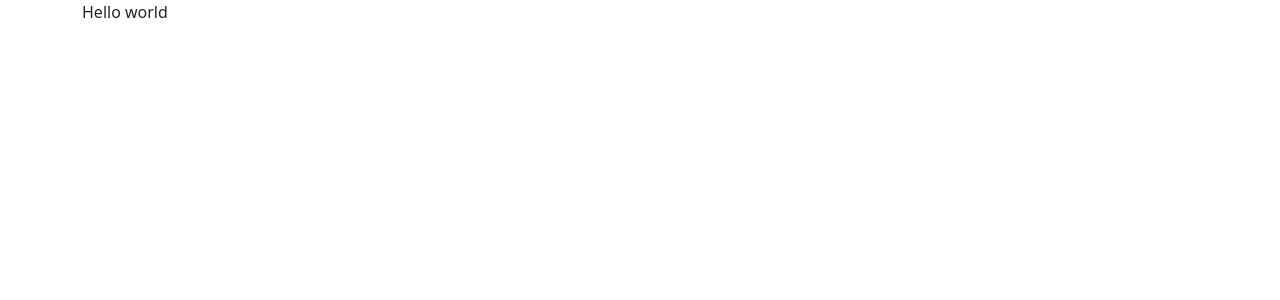
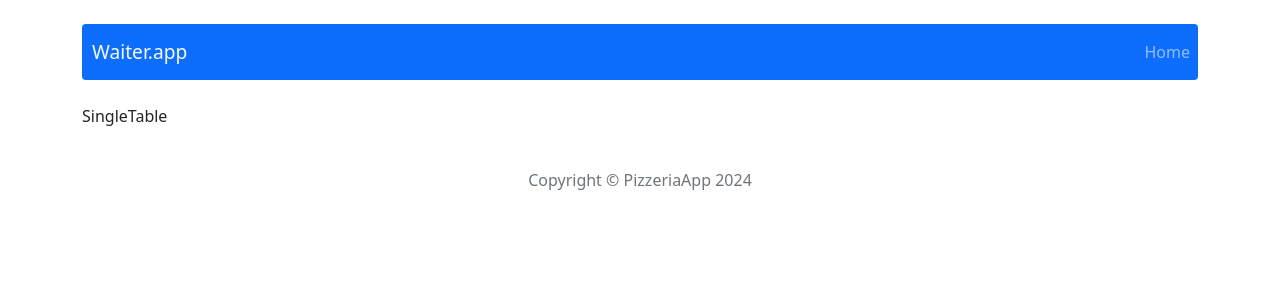
Before and after one commit to Natalialas/waiter-app, a React (Create React App) app: page /table/1 in a window 1280 px wide. Shown: the top 300 px of the page. Built offline with nearby package versions, Linux system fonts and the light colour scheme.

Commit message:
Add basic structure of project

```diff
--- a/public/db/app.json
+++ b/public/db/app.json
@@ -1,6 +1,32 @@
 {
-    "tables": [
-      {  },
-      {  }
-    ]
+  "tables": [
+    {
+      "id": "1",
+      "status": "Busy",
+      "peopleAmount": "2",
+      "maxPeopleAmount": "4",
+      "bill": "20"
+    },
+    {
+      "id": "2",
+      "status": "Free",
+      "peopleAmount": 0,
+      "maxPeopleAmount": 3,
+      "bill": 0
+    },
+    {
+      "id": "3",
+      "status": "Busy",
+      "peopleAmount": 2,
+      "maxPeopleAmount": 3,
+      "bill": 45
+    },
+    {
+      "id": "4",
+      "status": "Cleaning",
+      "peopleAmount": 0,
+      "maxPeopleAmount": 3,
+      "bill": 0
+    }
+  ]
 }
--- a/src/App.js
+++ b/src/App.js
@@ -1,10 +1,24 @@
-import { Container } from 'react-bootstrap';
+import { Routes, Route } from 'react-router-dom';
+import { Container } from 'react-bootstrap'
+import Header from './components/views/Header/Header';
+import Footer from './components/views/Footer/Footer';
+import Home from './components/pages/Home/Home';
+import SingleTable from './components/pages/SingleTable/SingleTable';
+import NotFound from './components/pages/NotFound/NotFound';
 
 const App = () => {
   return (
-    <Container>
-      <div>Hello world</div>
-    </Container>
+    <main>
+     <Container>
+      <Header />
+        <Routes>
+          <Route path="/" element={<Home />} />
+          <Route path="/table/:id" element={<SingleTable />} />
+          <Route path="*" element={<NotFound />} />
+        </Routes>
+        <Footer />
+     </Container>
+   </main>
   )
 }
 
--- /dev/null
+++ b/src/components/pages/Home/Home.js
@@ -0,0 +1,13 @@
+import { Container } from "react-bootstrap";
+
+
+const Home = () => {
+
+    return (
+        <Container>
+            Home
+        </Container>
+    );
+};
+
+export default Home;
--- /dev/null
+++ b/src/components/pages/NotFound/NotFound.js
@@ -0,0 +1,9 @@
+const NotFound = () => {
+    return (
+        <div>
+        <h1>Not found</h1>
+      </div>
+    );
+  };
+
+  export default NotFound;
--- /dev/null
+++ b/src/components/pages/SingleTable/SingleTable.js
@@ -0,0 +1,11 @@
+
+
+
+const SingleTable = (props) => {
+
+    return(
+        <div>SingleTable</div>
+    );
+  };
+
+  export default SingleTable;
--- /dev/null
+++ b/src/components/views/Footer/Footer.js
@@ -0,0 +1,9 @@
+const Footer = () => {
+    return (
+        <footer className="text-center text-muted mt-4 p-3">
+            <p>Copyright &copy; PizzeriaApp 2024</p>
+        </footer>
+    );
+  };
+
+  export default Footer;
--- /dev/null
+++ b/src/components/views/Header/Header.js
@@ -0,0 +1,11 @@
+import NavBar from "../NavBar/NavBar";
+
+const Header = () => {
+    return (
+        <div>
+            <NavBar></NavBar>
+        </div>
+    );
+  };
+
+  export default Header;
--- /dev/null
+++ b/src/components/views/NavBar/NavBar.js
@@ -0,0 +1,19 @@
+import { NavLink } from 'react-router-dom';
+import { Nav, Navbar } from 'react-bootstrap';
+
+
+const NavBar = () => {
+    return (
+        <Navbar bg="primary" variant="dark" expand="lg" className="mt-4 mb-4 rounded">
+            <Navbar.Brand as={NavLink} to="/" className="text-light" style={{ fontSize: '1.2rem', marginLeft: '10px' }}>Waiter.app</Navbar.Brand>
+            <Navbar.Toggle aria-controls="basic-navbar-nav" />
+            <Navbar.Collapse id="basic-navbar-nav">
+                <Nav className="ms-auto">
+                    <Nav.Link as={NavLink} to="/" activeclassname="active">Home</Nav.Link>
+                </Nav>
+            </Navbar.Collapse>
+        </Navbar>
+    );
+  };
+
+  export default NavBar;
```
